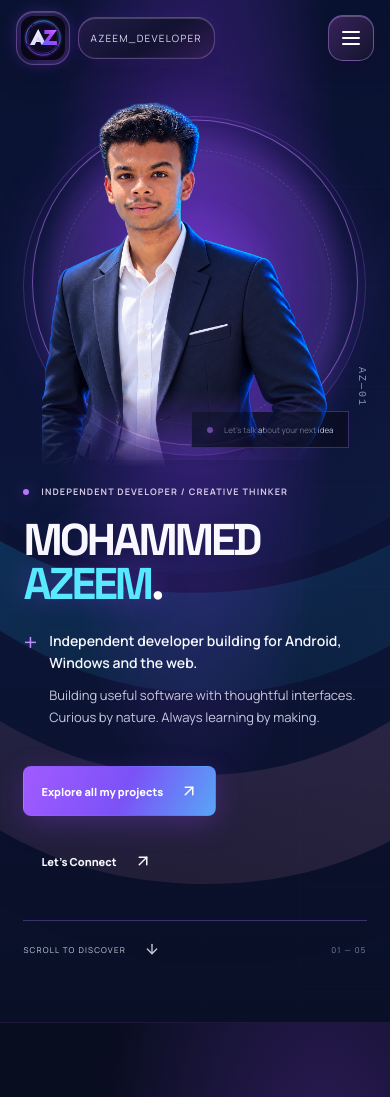
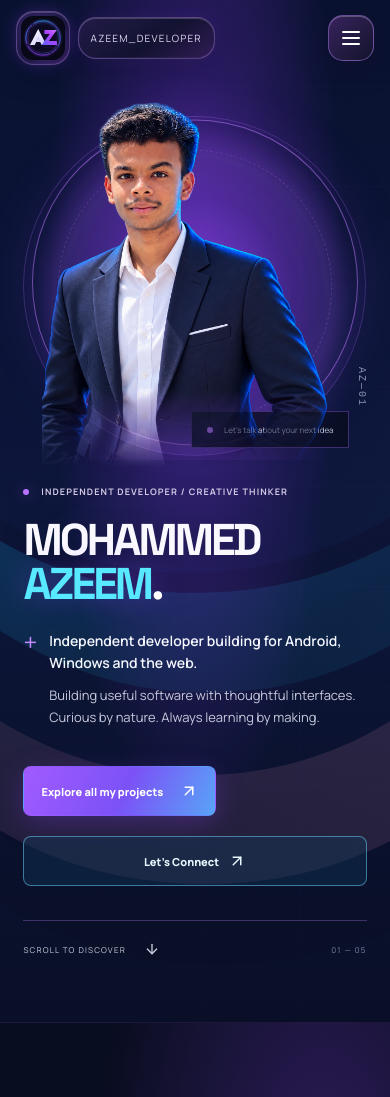
Before and after one commit to Mhd-Azeem/AZ-portfolio, a React (Vite) app: page / in a window 390 px wide. Shown: the top 1097 px of the page. Built offline with nearby package versions, Linux system fonts and the light colour scheme.

Commit message:
Style responsive secondary Let's Connect hero button

```diff
--- a/src/style.css
+++ b/src/style.css
@@ -1460,3 +1460,9 @@ body{overflow-x:clip}
 .about-cv-link:focus-visible{outline:3px solid #8beaff;outline-offset:4px}
 @media(max-width:520px){.about-profile-details{gap:7px}.about-profile-details span{font-size:12px;padding:7px 10px}.about-cv-link{width:100%;margin-right:0}}
 @media(prefers-reduced-motion:reduce){.about-cv-link{transition:none}.about-cv-link:hover{transform:none}}
+
+/* Secondary hero CTA next to the projects button */
+.hero .actions .hero-connect-button{display:inline-flex;align-items:center;justify-content:center;gap:9px;border:1px solid rgba(111,213,255,.5);background:rgba(18,58,94,.38);color:#e8f8ff;box-shadow:none;white-space:nowrap}
+.hero .actions .hero-connect-button:hover{background:rgba(24,90,138,.55);border-color:#7bdaff}
+.hero .actions .hero-connect-button:focus-visible{outline:3px solid #8beaff;outline-offset:4px}
+@media(max-width:520px){.hero .actions .hero-connect-button{width:100%;min-height:50px}}
```
